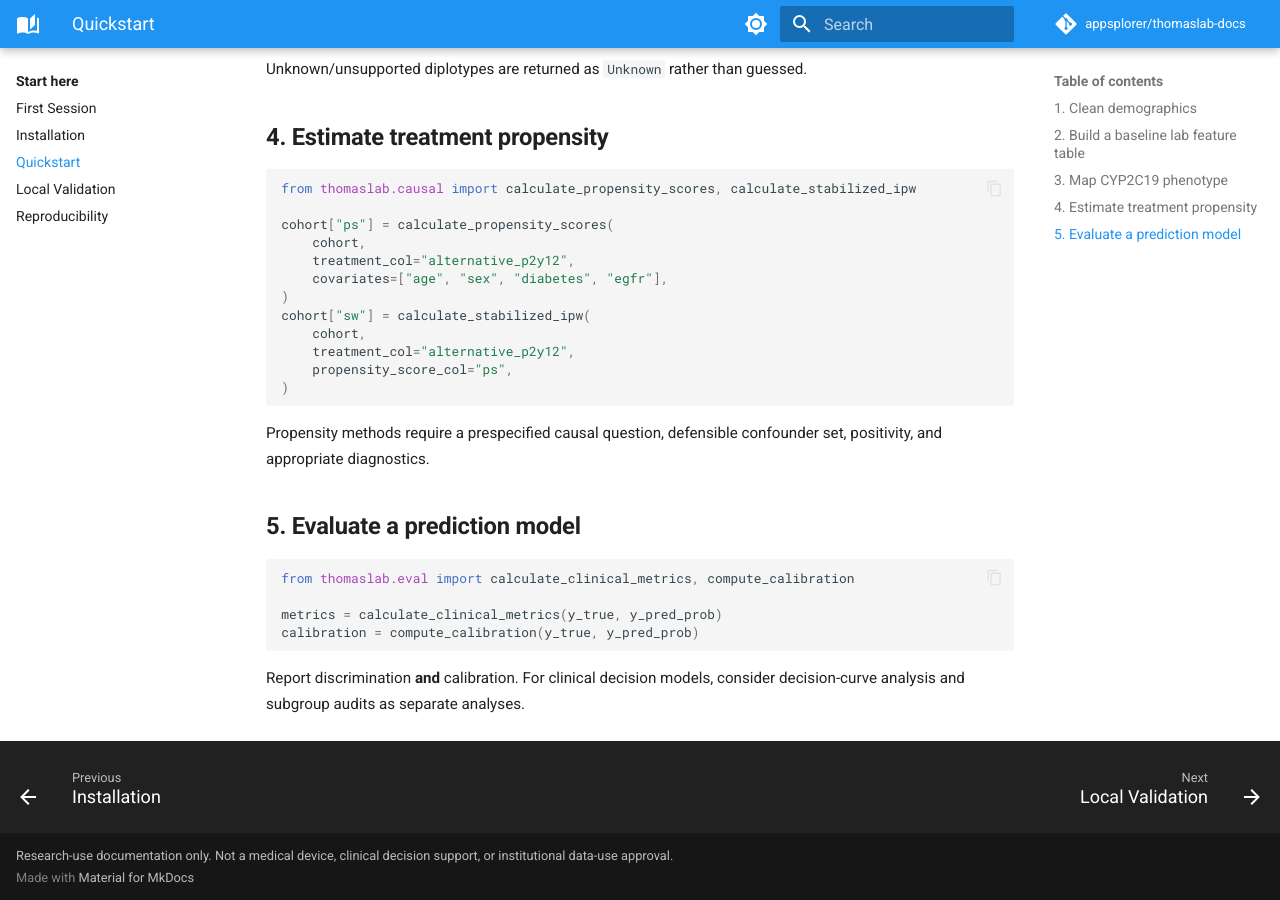
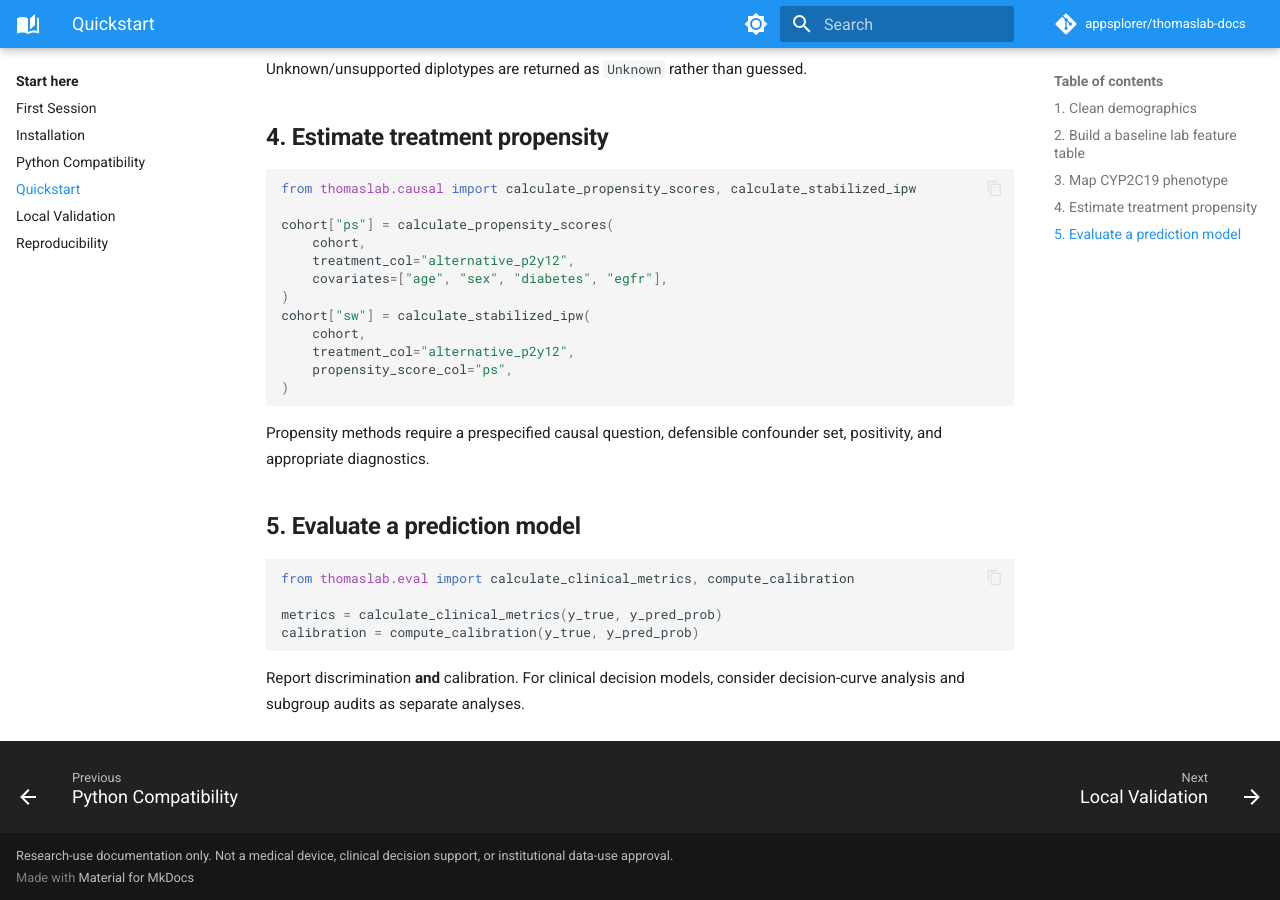
Before and after one commit to appsplorer/thomaslab-docs, an MkDocs documentation site: the page built from docs/getting-started/quickstart.md, in a window 1280 px wide and 900 px high, scrolled down 1064 px. Built offline with MkDocs 1.6.1 and Material for MkDocs 9.7.7, drawn with Linux system fonts in a browser that asks for light colours; comment, search, counter and statistics services are not loaded.

Commit message:
docs: include canonical Python3.9 compatibility matrix in primary site navigation

```diff
--- a/mkdocs.yml
+++ b/mkdocs.yml
@@ -73,6 +73,7 @@ nav:
       - 'Home': index.md
       - 'First Session': getting-started/first-session.md
       - 'Installation': getting-started/installation.md
+      - 'Python Compatibility': getting-started/python-compatibility.md
       - 'Quickstart': getting-started/quickstart.md
       - 'Local Validation': getting-started/local-validation.md
       - 'Reproducibility': getting-started/reproducibility.md
```
